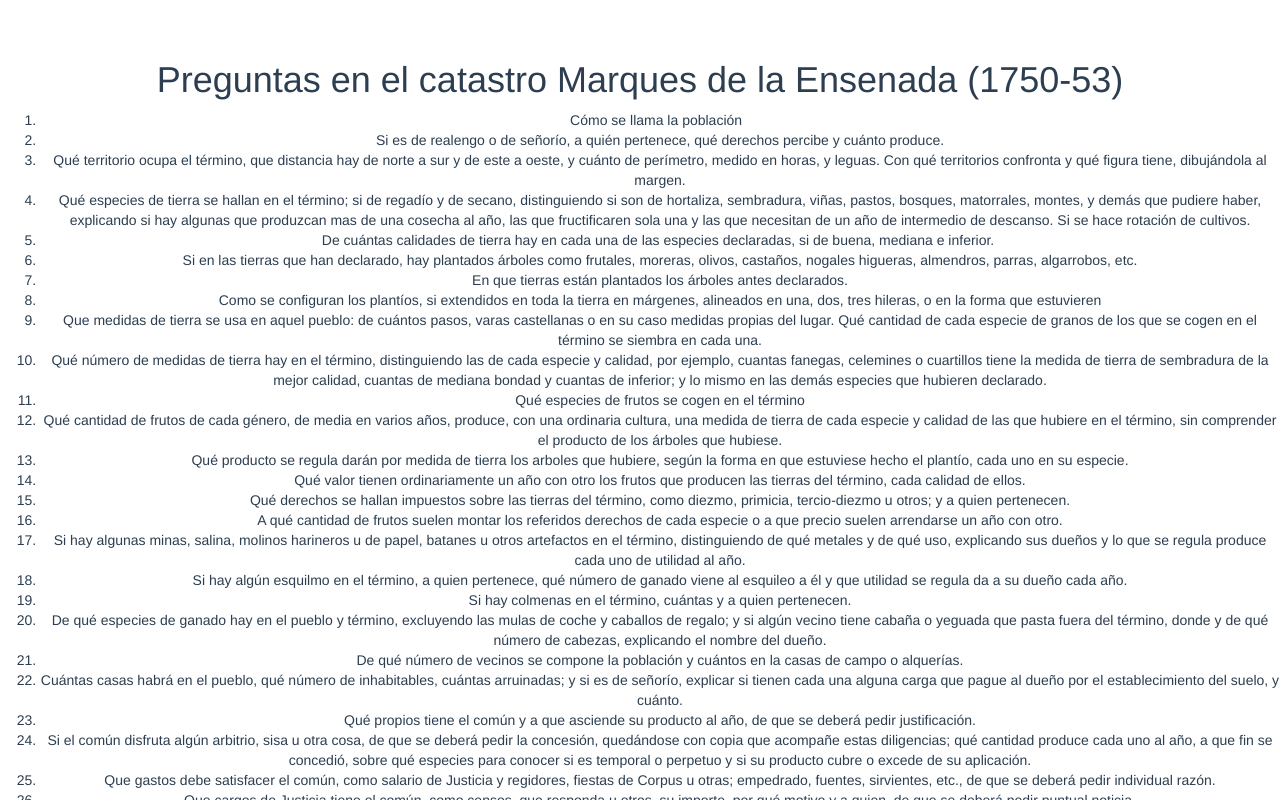
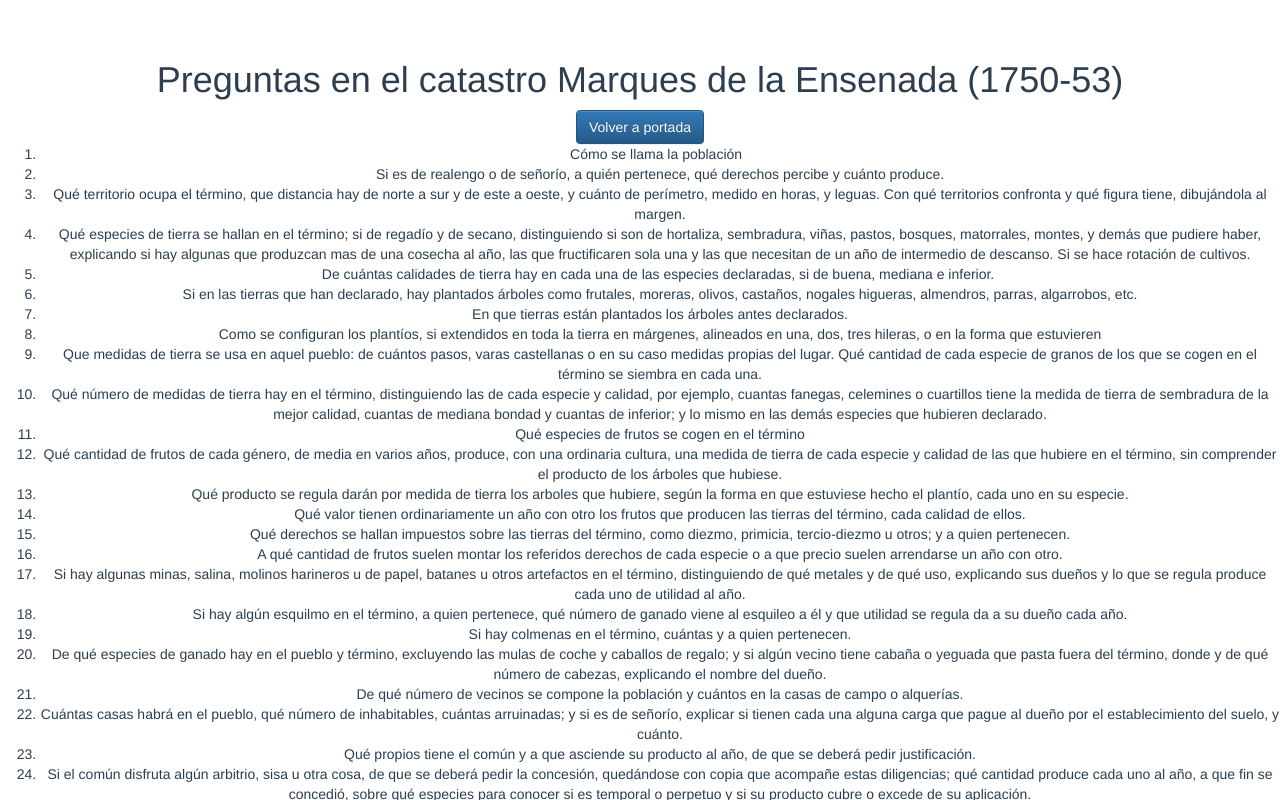
Before and after one commit to ivanob/vue-catastro, a Vue app: page /#/preguntas in a window 1280 px wide. Shown: the top 800 px of the page. Built offline with nearby package versions, Linux system fonts and the light colour scheme.

Commit message:
added back buttons

```diff
--- a/src/components/Catastro.vue
+++ b/src/components/Catastro.vue
@@ -2,11 +2,12 @@
   <div class="catastro">
     <div class="page-header text-center">
    <h1>{{nombre}}</h1>
+   <a class="btn btn-primary" role="button" v-on:click="backToPortrait()">Volver a portada</a>
  </div>
 <div class="wrapper container">
  <div class="modal-body row">
    <div class="col-md-8 text-right">
-     <<img :src="selectedScanSmall" data-action="zoom" v-bind:data-original="selectedScanBig" />
+     <img :src="selectedScanSmall" data-action="zoom" v-bind:data-original="selectedScanBig" />
    </div>
    <div class="col-md-4 text-left">
      <div v-html="selectedTranscription"></div>
@@ -54,13 +55,15 @@ export default {
   methods: {
       pageOneChanged: function (pageNum) {
           this.currentPage = pageNum
+      },
+      backToPortrait: function() {
+        this.$router.replace({path:"/"});
       }
   },
   mounted() {
     const zooming = new Zooming()
     zooming.listen('.img-zoomable')
     if(this.$route.params.nombrePueblo === undefined) this.$router.replace({path:"/"});
-
   }
 };
 
--- a/src/components/Informacion.vue
+++ b/src/components/Informacion.vue
@@ -1,6 +1,8 @@
 <template>
  <div class="informacion">
    <h1>Información</h1>
+   <a class="btn btn-primary" role="button" v-on:click="backToPortrait()">Volver a portada</a>
+   <div>
    <p>
     El catastro, ordenado por Fernando VI a propuesta de su primer ministro Zenón de Somodevilla, Marqués de la Ensenada se ejecuta entre
     los años 1750 – 54 en todos los pueblos de la Corona de Castilla y consiste en un interrogatorio de cuarenta preguntas que pretende
@@ -42,10 +44,20 @@
      La transcripción presenta además de las expresiones propias de la época, la dificultad derivada de la falta de reglas ortográficas
      porque si bien la Real Academia de la Lengua se funda en 1713 a mediados de siglo aún no había conseguido aplicar la unidad de
      criterios en el uso y evolución del idioma que ahora sí tenemos y no siempre valoramos en su justa medida.</p>
+   </div>
  </div>
 </template>
 
-<script>
+<script lang="babel">
+export default {
+  name: 'catastro',
+  components : {},
+  methods: {
+    backToPortrait: function() {
+      this.$router.replace({path:"/"});
+    }
+  }
+}
 </script>
 
 <style>
--- a/src/components/Preguntas.vue
+++ b/src/components/Preguntas.vue
@@ -1,6 +1,8 @@
 <template>
   <div class="preguntas">
       <h1>Preguntas en el catastro Marques de la Ensenada (1750-53)</h1>
+      <a class="btn btn-primary" role="button" v-on:click="backToPortrait()">Volver a portada</a>
+      <div>
       <ol>
         <li>
           Cómo se llama la población
@@ -98,10 +100,20 @@
         <li>Si el rey tiene en el término o pueblo alguna finca o renta, que no corresponda a las generales ni a las provinciales, que
           deben extinguirse; cuáles son, cómo se administran y cuánto producen.</li>
       </ol>
+    </div>
   </div>
 </template>
 
 <script>
+export default {
+  name: 'catastro',
+  components : {},
+  methods: {
+    backToPortrait: function() {
+      this.$router.replace({path:"/"});
+    }
+  }
+}
 </script>
 
 <style>
```
